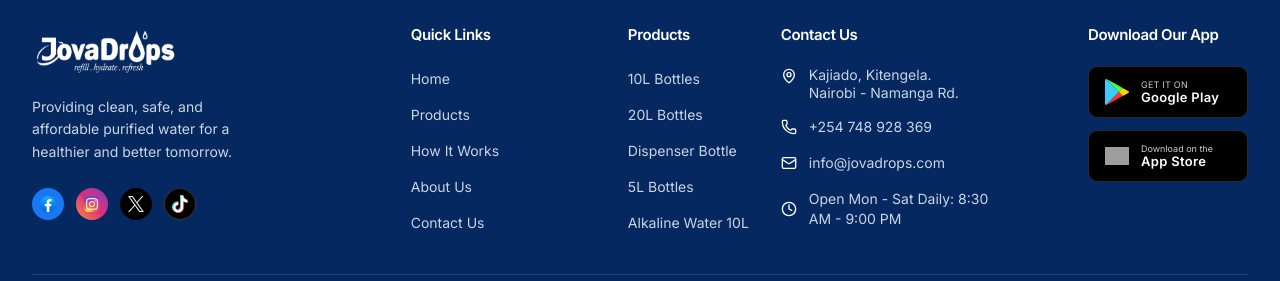
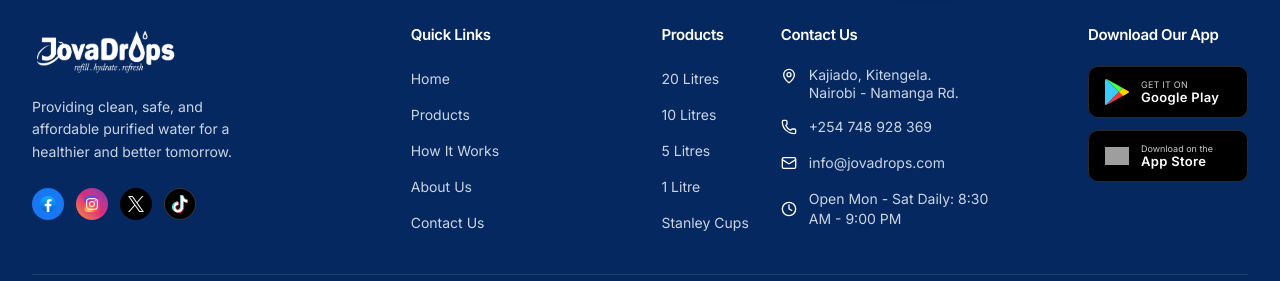
Before and after one commit to kloudke/jovadrops-web-app, a Next.js app: page / in a window 1280 px wide. Shown: the part 1659-1940 px from the top of the page. Built offline with nearby package versions, Linux system fonts and the light colour scheme; no server answers; grey boxes are pictures that could not be loaded.

Commit message:
Update public footer links.

```diff
--- a/src/components/layout/public-footer.tsx
+++ b/src/components/layout/public-footer.tsx
@@ -49,11 +49,11 @@ export function PublicFooter() {
           <div className="lg:ml-auto">
             <h4 className="font-semibold text-[15px] mb-5 text-white">Products</h4>
             <ul className="space-y-3">
-              <li><Link href="/products" className="text-sm text-slate-300 hover:text-white transition-colors">10L Bottles</Link></li>
-              <li><Link href="/products" className="text-sm text-slate-300 hover:text-white transition-colors">20L Bottles</Link></li>
-              <li><Link href="/products" className="text-sm text-slate-300 hover:text-white transition-colors">Dispenser Bottle</Link></li>
-              <li><Link href="/products" className="text-sm text-slate-300 hover:text-white transition-colors">5L Bottles</Link></li>
-              <li><Link href="/products" className="text-sm text-slate-300 hover:text-white transition-colors">Alkaline Water 10L</Link></li>
+              <li><Link href="/products" className="text-sm text-slate-300 hover:text-white transition-colors">20 Litres</Link></li>
+              <li><Link href="/products" className="text-sm text-slate-300 hover:text-white transition-colors">10 Litres</Link></li>
+              <li><Link href="/products" className="text-sm text-slate-300 hover:text-white transition-colors">5 Litres</Link></li>
+              <li><Link href="/products" className="text-sm text-slate-300 hover:text-white transition-colors">1 Litre</Link></li>
+              <li><Link href="/products" className="text-sm text-slate-300 hover:text-white transition-colors">Stanley Cups</Link></li>
             </ul>
           </div>
 
```
